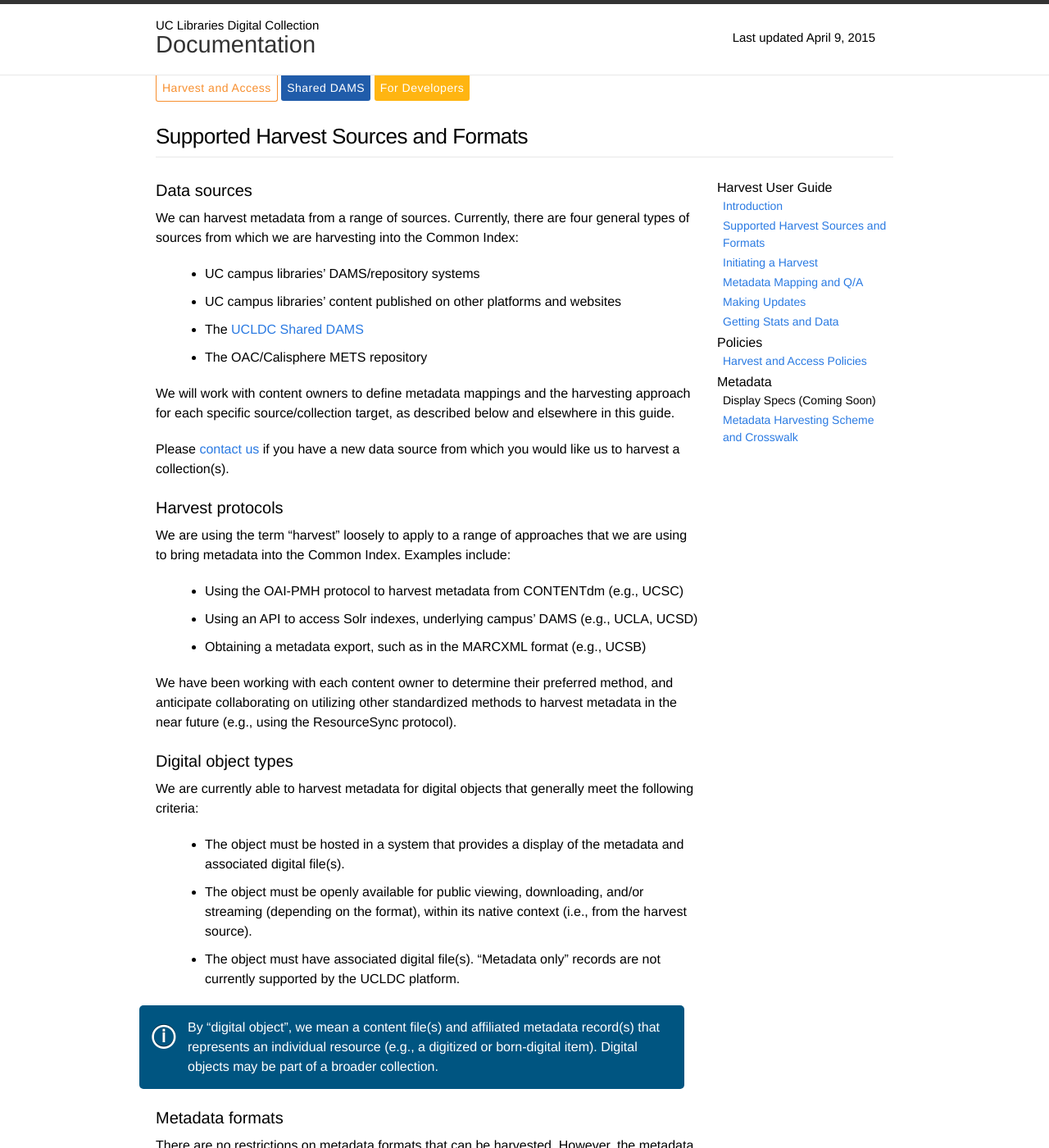
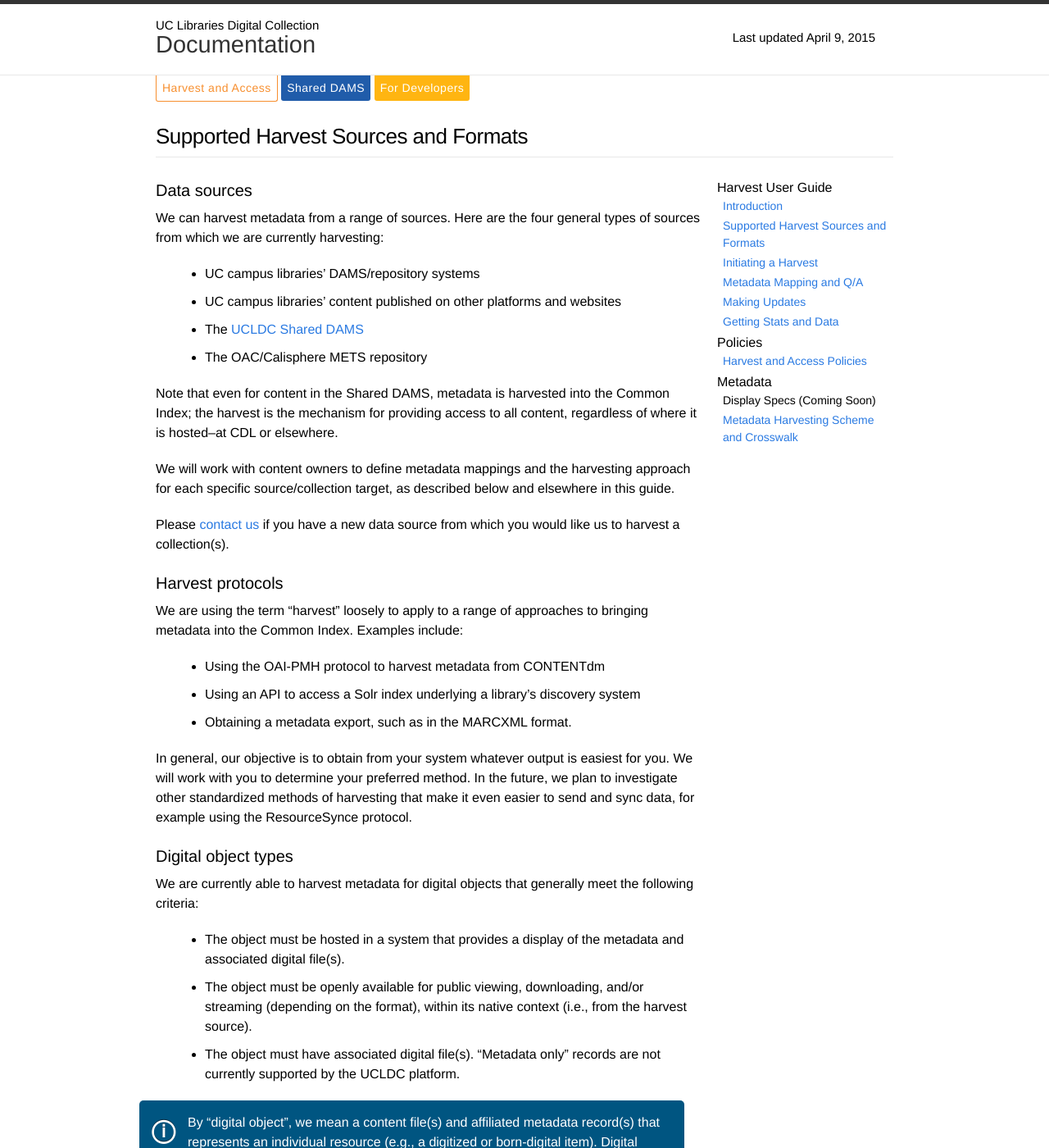
Before and after one commit to ucldc/ucldc-docs, a Jekyll site: the page built from docs/registry/setup.md, in a window 1280 px wide and 1400 px high. Shown: the whole window at 82% size. Built offline with Jekyll 4.4.1, drawn with Linux system fonts in a browser that asks for light colours; nearby versions of some CDN libraries; some of the changed text lies outside the part shown.

Commit message:
Update setup.md
Some substantive edits

```diff
--- a/docs/registry/setup.md
+++ b/docs/registry/setup.md
@@ -8,25 +8,27 @@ breadcrumbs: Calisphere Admin Guide
 ---
 
 ##Data sources
-We can harvest metadata from a range of sources. Currently, there are four general types of sources from which we are harvesting into the Common Index:
+We can harvest metadata from a range of sources. Here are the four general types of sources from which we are currently harvesting:
 
 - UC campus libraries' DAMS/repository systems
 - UC campus libraries' content published on other platforms and websites
 - The [UCLDC Shared DAMS]({{ site.url }}{{ site.baseurl }}/docs/dams/index/)
 - The OAC/Calisphere METS repository
 
+Note that even for content in the Shared DAMS, metadata is harvested into the Common Index; the harvest is the mechanism for providing access to all content, regardless of where it is hosted--at CDL or elsewhere.
+
 We will work with content owners to define metadata mappings and the harvesting approach for each specific source/collection target, as described below and elsewhere in this guide.
 
 Please [contact us](mailto: ucldc@ucop.edu) if you have a new data source from which you would like us to harvest a collection(s).
 
 ##Harvest protocols
-We are using the term "harvest" loosely to apply to a range of approaches that we are using to bring metadata into the Common Index.  Examples include:
+We are using the term "harvest" loosely to apply to a range of approaches to bringing metadata into the Common Index. Examples include:
 
-- Using the OAI-PMH protocol to harvest metadata from CONTENTdm (e.g., UCSC)
-- Using an API to access Solr indexes, underlying campus' DAMS (e.g., UCLA, UCSD)
-- Obtaining a metadata export, such as in the MARCXML format (e.g., UCSB)
+- Using the OAI-PMH protocol to harvest metadata from CONTENTdm
+- Using an API to access a Solr index underlying a library's discovery system
+- Obtaining a metadata export, such as in the MARCXML format.
 
-We have been working with each content owner to determine their preferred method, and anticipate collaborating on utilizing other standardized methods to harvest metadata in the near future (e.g., using the ResourceSync protocol).
+In general, our objective is to obtain from your system whatever output is easiest for you. We will work with you to determine your preferred method. In the future, we plan to investigate other standardized methods of harvesting that make it even easier to send and sync data, for example using the ResourceSynce protocol.
 
 ##Digital object types
 We are currently able to harvest metadata for digital objects that generally meet the following criteria:
@@ -38,6 +40,4 @@ We are currently able to harvest metadata for digital objects that generally mee
 <div class="note"><p>By “digital object”, we mean a content file(s) and affiliated metadata record(s) that represents an individual resource (e.g., a digitized or born-digital item).  Digital objects may be part of a broader collection.</p></div>
 
 ##Metadata formats
-There are no restrictions on metadata formats that can be harvested.  However, the metadata must be mappable to a set of standardized data elements, which have been based on the DPLA Metadata Application Profile. A small number of data elements must also be present in each record that is harvested, to suppor use and discovery of the objects. These mappings and requirements are defined in the [Metadata Harvesting Scheme and Crosswalk]({{ site.url }}{{ site.baseurl }}/docs/registry/metadata-harvest/).
-
-For more information, see [Harvest and Access Policies]({{ site.url }}{{ site.baseurl }}/docs/registry/access-policies/).
+There are no restrictions on metadata formats that can be harvested.  However, the metadata must be mappable to a set of standardized data elements, which have been based on the DPLA Metadata Application Profile. A small number of data elements must also be present in each record that is harvested, to suppor use and discovery of the objects. These mappings and requirements are defined in the [Metadata Harvesting Scheme and Crosswalk]({{ site.url }}{{ site.baseurl }}/docs/registry/metadata-harvest/). For more information, see [Harvest and Access Policies]({{ site.url }}{{ site.baseurl }}/docs/registry/access-policies/).
```
